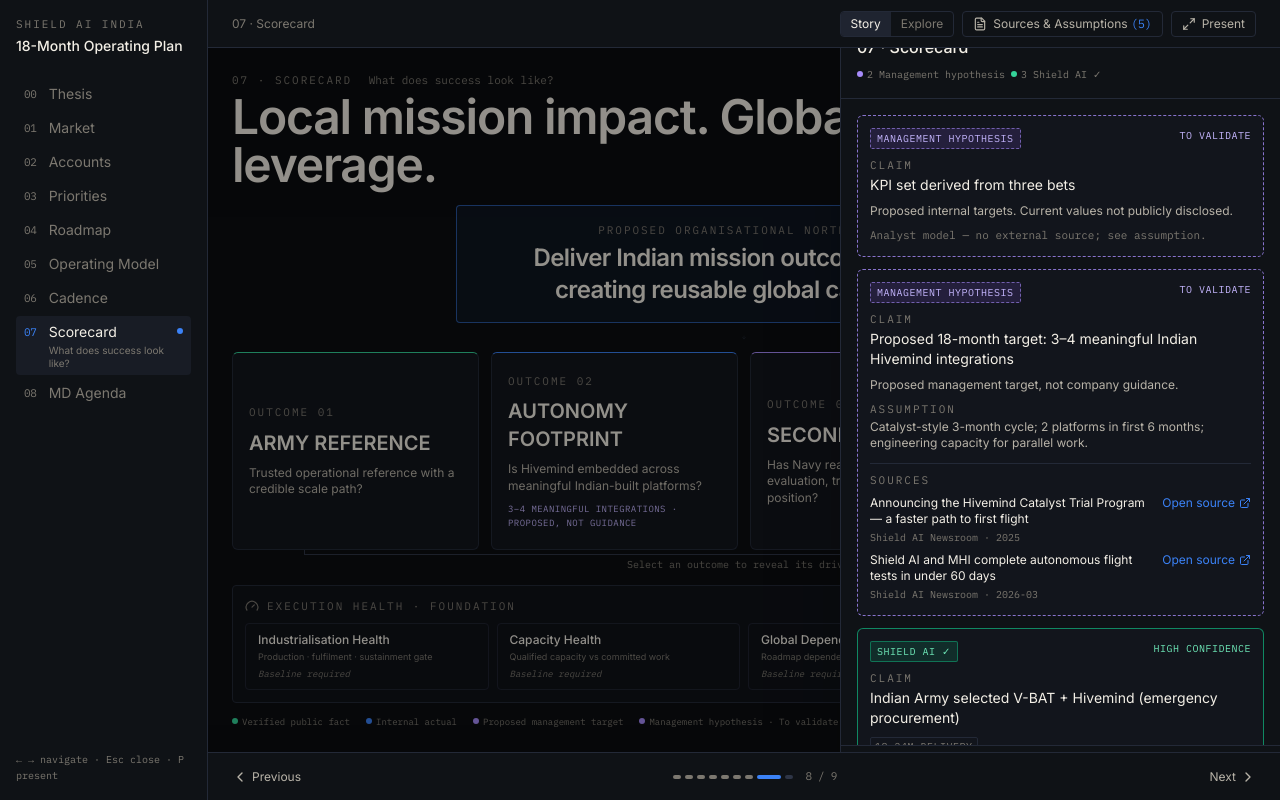
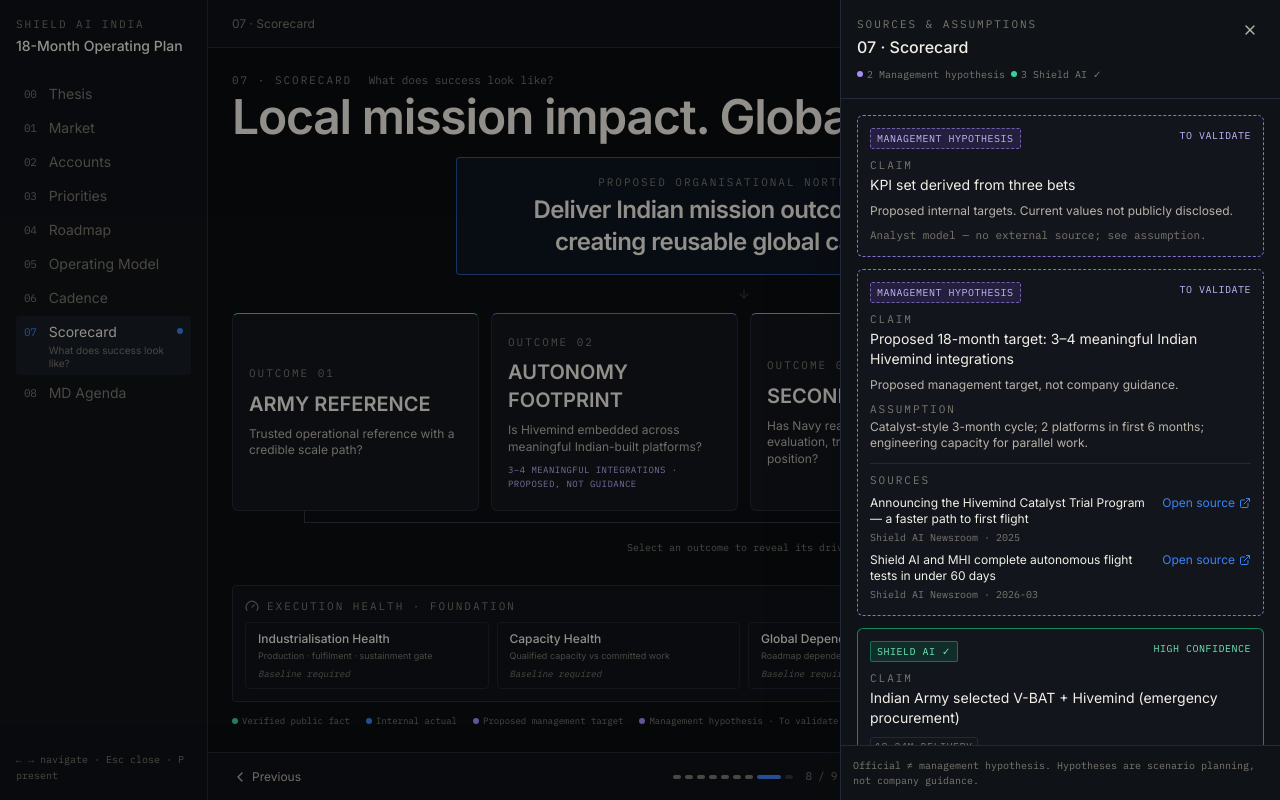
Before and after one commit to Sakshambhutani/shield-ai-emergent, a React (Vite) app in the folder shield-ai-india-source/frontend/: page /kpis in a window 1280 px wide. Both pictures are taken after a click on the button "Sources & Assumptions". Built offline with nearby package versions, Linux system fonts and the light colour scheme.

Commit message:
Fix drawer layering and scorecard headlines

```diff
--- a/shield-ai-india-source/frontend/src/components/Evidence.tsx
+++ b/shield-ai-india-source/frontend/src/components/Evidence.tsx
@@ -80,8 +80,8 @@
   const counts = claims.reduce<Record<string, number>>((a, c) => ((a[c.cls] = (a[c.cls] ?? 0) + 1), a), {});
   return (
     <>
-      <div onClick={closeEvidence} className={cn('fixed inset-0 z-40 bg-black/40 transition-opacity duration-250', evidence.open && !present ? 'opacity-100' : 'opacity-0 pointer-events-none')} />
-      <aside data-testid="evidence-drawer" aria-hidden={!evidence.open || present} className={cn('fixed right-0 top-0 z-50 h-full w-full sm:w-[440px] bg-ink-1 border-l border-line shadow-2xl transition-transform duration-250 ease-out flex flex-col', evidence.open && !present ? 'translate-x-0' : 'translate-x-full')}>
+      <div onClick={closeEvidence} className={cn('fixed inset-0 z-[65] bg-black/40 transition-opacity duration-250', evidence.open && !present ? 'opacity-100' : 'opacity-0 pointer-events-none')} />
+      <aside data-testid="evidence-drawer" aria-hidden={!evidence.open || present} className={cn('fixed right-0 top-0 z-[70] h-full w-full sm:w-[440px] bg-ink-1 border-l border-line shadow-2xl transition-transform duration-250 ease-out flex flex-col', evidence.open && !present ? 'translate-x-0' : 'translate-x-full')}>
         <div className="flex items-start justify-between p-4 border-b border-line">
           <div>
             <div className="eyebrow">Sources & Assumptions</div>
--- a/shield-ai-india-source/frontend/src/components/ui.tsx
+++ b/shield-ai-india-source/frontend/src/components/ui.tsx
@@ -71,8 +71,8 @@
   if (!open || present) return null;
   return (
     <>
-      <div onClick={onClose} className={cn('fixed inset-0 z-30 bg-black/40 transition-opacity duration-250', open ? 'opacity-100' : 'opacity-0 pointer-events-none')} />
-      <aside data-testid={testId} className={cn('fixed right-0 top-0 z-40 h-full w-full bg-ink-1 border-l border-line shadow-2xl transition-transform duration-250 ease-out flex flex-col', width, open ? 'translate-x-0' : 'translate-x-full')}>
+      <div onClick={onClose} className={cn('fixed inset-0 z-[65] bg-black/40 transition-opacity duration-250', open ? 'opacity-100' : 'opacity-0 pointer-events-none')} />
+      <aside data-testid={testId} className={cn('fixed right-0 top-0 z-[70] h-full w-full bg-ink-1 border-l border-line shadow-2xl transition-transform duration-250 ease-out flex flex-col', width, open ? 'translate-x-0' : 'translate-x-full')}>
         <div className="flex items-start justify-between p-4 border-b border-line">
           <div>{eyebrow && <div className="eyebrow">{eyebrow}</div>}<div className="text-base font-medium mt-0.5">{title}</div></div>
           <button data-testid={`${testId}-close`} onClick={onClose} className="p-1.5 rounded hover:bg-ink-3 text-paper-2" aria-label="Close"><X className="h-4 w-4" /></button>
--- a/shield-ai-india-source/frontend/src/sections/Kpis.tsx
+++ b/shield-ai-india-source/frontend/src/sections/Kpis.tsx
@@ -54,7 +54,7 @@
   const selectOutcome = (id: string) => { setOutcomeId((current) => current === id ? null : id); setDriver(null); setHealth(null); };
   const selectHealth = (item: Health) => { setHealth(item); setDriver(null); };
   return <Screen>
-    <Headline title="Local mission impact. Global product leverage." sub="Four outcomes define the proposed organisational North Star; execution health shows whether the system can deliver them." right={<div className="flex items-center gap-2"><Pill tone="purple">Proposed North Star</Pill><SourceButton claimIds={['m-kpis', 'm-integrations', 'c-vision-australia']} title="Company scorecard" /></div>} />
+    <Headline title="Local mission impact. Global product leverage." titleClassName="lg:text-4xl xl:text-5xl lg:whitespace-nowrap" sub="Four outcomes define the proposed organisational North Star; execution health shows whether the system can deliver them." right={<div className="flex items-center gap-2"><Pill tone="purple">Proposed North Star</Pill><SourceButton claimIds={['m-kpis', 'm-integrations', 'c-vision-australia']} title="Company scorecard" /></div>} />
      <ExploreNote>Select an outcome, then a driver, to inspect definition, owner and linked structure or workflow.</ExploreNote>
     <div data-testid="scorecard-tree" className="flex-1 min-h-[520px] flex flex-col justify-center max-w-7xl w-full mx-auto">
        <div className="flex justify-center"><div data-testid="north-star" className="rounded border border-sig-blue/60 bg-sig-blue/[.07] px-10 py-4 text-center max-w-xl"><div className="eyebrow text-sig-blue">Proposed organisational North Star</div><div className="text-xl lg:text-2xl font-semibold tracking-tight mt-1">Deliver Indian mission outcomes while creating reusable global capability</div></div></div>
```
